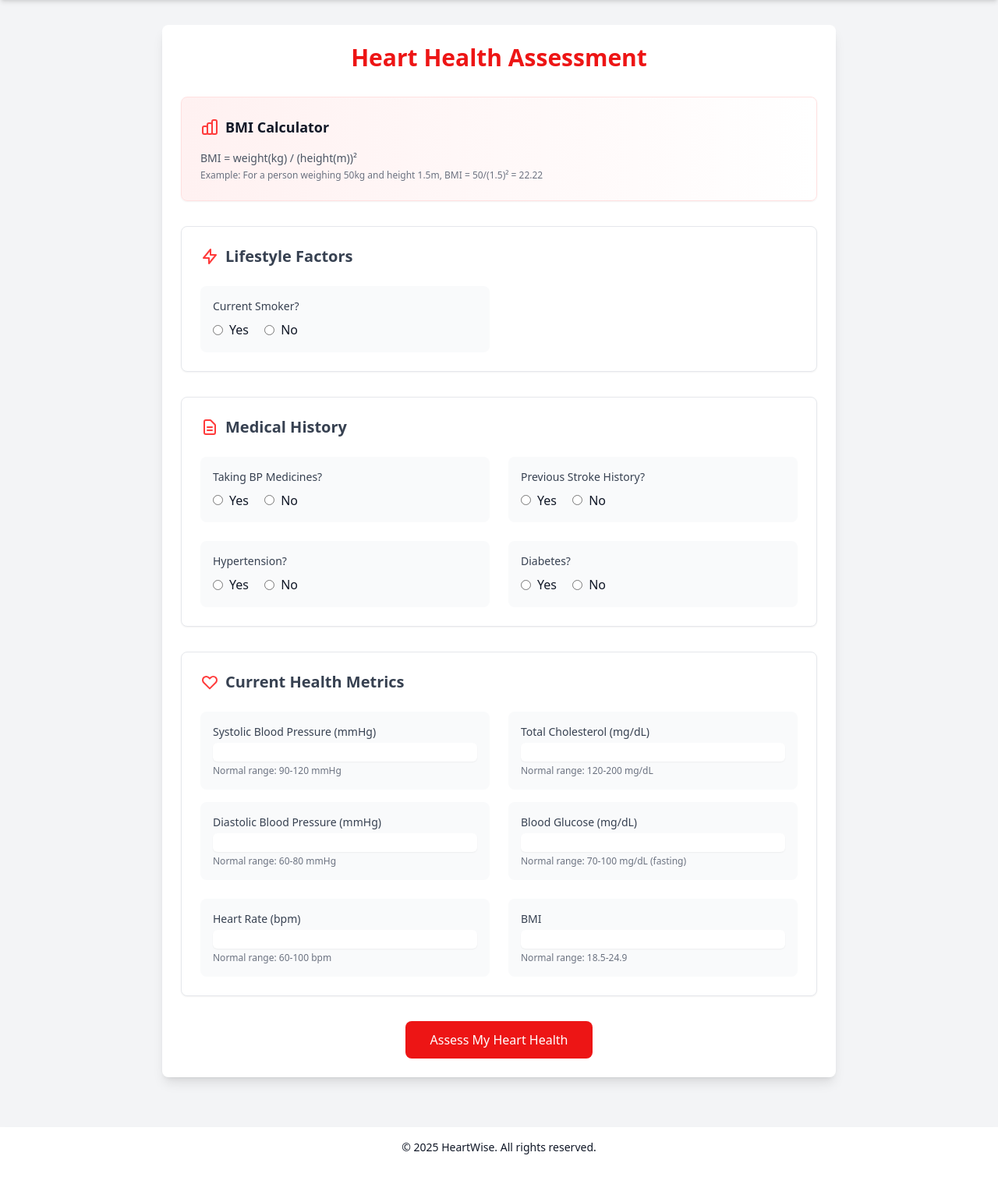
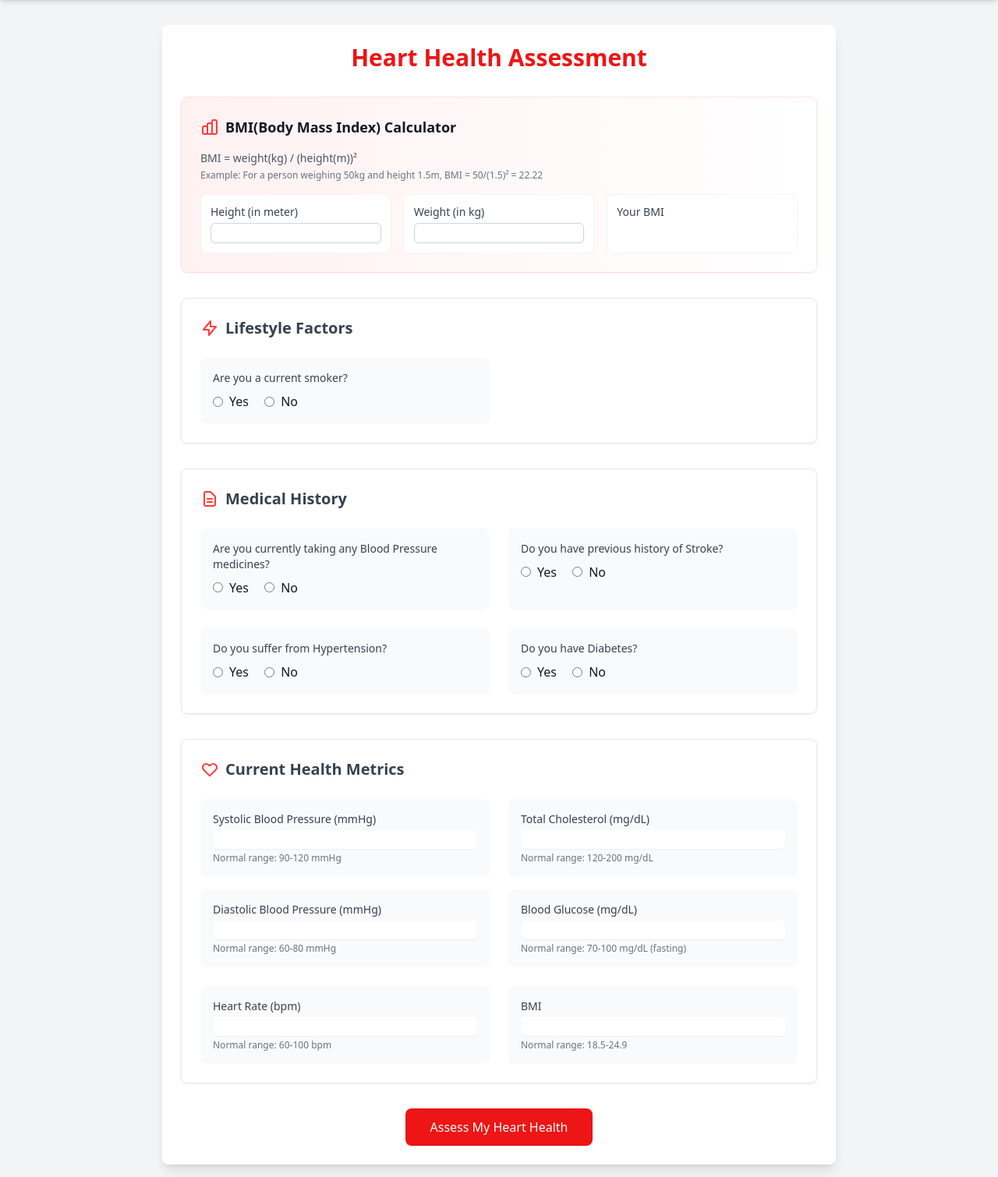
Before and after one commit to sarbashreeeeee/HeartWise-Heart-Disease-Detection, a Flask app: template app/blueprints/disease_detection/templates/metrics_input.html in a window 1280 px wide. Shown: the part 72-1582 px from the top of the page at 78% size. Before the commit the page ends 1553 px from the top, so only its background shows below. Run offline with Flask 3, Linux system fonts and the light colour scheme; the template is opened without the code that fills it: values that come from a table or form of the project are taken from there, others are empty; parts of the project's set-up code (start-up, migrations or seed data) failed here and were passed over; some libraries are stand-ins or nearby versions.

Commit message:
Added BMI calculator in the metric input form

```diff
--- a/app/blueprints/disease_detection/forms/metrics_input.py
+++ b/app/blueprints/disease_detection/forms/metrics_input.py
@@ -4,9 +4,34 @@ from wtforms.validators import DataRequired, NumberRange, Optional
 
 
 class MetricsInputForm(FlaskForm):
+    # Height and Weight for BMI Calculator
+    height = IntegerField(
+        "Height (in meter)",
+        validators=[
+            Optional(),
+            NumberRange(
+                min=0.1,
+                max=5,
+                message="Please enter a valid height",
+            ),
+        ],
+    )
+
+    weight = IntegerField(
+        "Weight (in kg)",
+        validators=[
+            Optional(),
+            NumberRange(
+                min=1,
+                max=300,
+                message="Please enter a valid weight",
+            ),
+        ],
+    )
+
     # Lifestyle Factors
     smoker = RadioField(
-        "Current Smoker?",
+        "Are you a current smoker?",
         choices=[(1, "Yes"), (0, "No")],
         validators=[DataRequired()],
     )
@@ -24,22 +49,24 @@ class MetricsInputForm(FlaskForm):
 
     # Medical History
     bp_meds = RadioField(
-        "Taking BP Medicines?",
+        "Are you currently taking any Blood Pressure medicines?",
         choices=[(1, "Yes"), (0, "No")],
         validators=[DataRequired()],
     )
     stroke = RadioField(
-        "Previous Stroke History?",
+        "Do you have previous history of Stroke?",
         choices=[(1, "Yes"), (0, "No")],
         validators=[DataRequired()],
     )
     hypertension = RadioField(
-        "Hypertension?",
+        "Do you suffer from Hypertension?",
         choices=[(1, "Yes"), (0, "No")],
         validators=[DataRequired()],
     )
     diabetes = RadioField(
-        "Diabetes?", choices=[(1, "Yes"), (0, "No")], validators=[DataRequired()]
+        "Do you have Diabetes?",
+        choices=[(1, "Yes"), (0, "No")],
+        validators=[DataRequired()],
     )
 
     # Current Health Metrics
--- a/app/blueprints/disease_detection/templates/metrics_input.html
+++ b/app/blueprints/disease_detection/templates/metrics_input.html
@@ -47,7 +47,7 @@
               d="M9 19v-6a2 2 0 00-2-2H5a2 2 0 00-2 2v6a2 2 0 002 2h2a2 2 0 002-2zm0 0V9a2 2 0 012-2h2a2 2 0 012 2v10m-6 0a2 2 0 002 2h2a2 2 0 002-2m0 0V5a2 2 0 012-2h2a2 2 0 012 2v14a2 2 0 01-2 2h-2a2 2 0 01-2-2z"
             />
           </svg>
-          <h3 class="text-lg font-semibold">BMI Calculator</h3>
+          <h3 class="text-lg font-semibold">BMI(Body Mass Index) Calculator</h3>
         </div>
         <p class="text-sm text-gray-600 dark:text-gray-300">
           BMI = weight(kg) / (height(m))²
@@ -56,6 +56,51 @@
           Example: For a person weighing 50kg and height 1.5m, BMI = 50/(1.5)² =
           22.22
         </p>
+        <!-- BMI Calculator -->
+        <div class="grid grid-cols-1 md:grid-cols-3 gap-4 mt-4">
+          <div
+            class="border border-gray-100 input-group p-3 rounded-lg bg-white dark:bg-gray-700"
+          >
+            <!-- input label -->
+            <label
+              class="block text-sm font-medium text-gray-700 dark:text-gray-300"
+            >
+              {{ form.height.label }}
+            </label>
+            <!-- input field -->
+            {{form.height( id = "bmiHeight", class="mt-1 block w-full rounded-md
+            border border-gray-300 shadow-sm focus:border-heartred-500
+            focus:ring-heartred-500 dark:bg-gray-600 dark:border-gray-500
+            dark:text-white" )}}
+          </div>
+
+          <div
+            class="border border-gray-100 input-group p-3 rounded-lg bg-white dark:bg-gray-700"
+          >
+            <!-- input label -->
+            <label
+              class="block text-sm font-medium text-gray-700 dark:text-gray-300"
+            >
+              {{ form.weight.label }}
+            </label>
+            <!-- input field -->
+            {{form.weight( id = "bmiWeight", class="mt-1 block w-full rounded-md
+            border border-gray-300 shadow-sm focus:border-heartred-500
+            focus:ring-heartred-500 dark:bg-gray-600 dark:border-gray-500
+            dark:text-white" )}}
+          </div>
+
+          <div
+            id="bmiOutput"
+            class="border border-gray-100 p-3 rounded-lg bg-white dark:bg-gray-700 flex flex-col justify-between"
+          >
+            <label
+              class="block text-sm font-medium text-gray-700 dark:text-gray-300"
+            >
+              Your BMI
+            </label>
+          </div>
+        </div>
       </div>
 
       <form id="metricsInputForm" class="space-y-8" action="" method="POST">
@@ -397,6 +442,52 @@
 
 {% endblock %} {% block extra_scripts %}
 <script>
+  // Get the input elements
+  const heightInput = document.getElementById("bmiHeight");
+  const weightInput = document.getElementById("bmiWeight");
+  const bmiOutput = document.getElementById("bmiOutput");
+
+  // Function to calculate BMI
+  function calculateBMI() {
+    const height = parseFloat(heightInput.value);
+    const weight = parseFloat(weightInput.value);
+
+    if (height && weight && height > 0 && weight > 0) {
+      // Calculate BMI: weight(kg) / (height(m))²
+      const bmi = weight / (height * height);
+
+      // Display the result with 2 decimal places
+      const bmiValueElement =
+        bmiOutput.querySelector("div.bmi-value") ||
+        document.createElement("div");
+      bmiValueElement.classList.add(
+        "bmi-value",
+        "text-lg",
+        "font-semibold",
+        "text-heartred-600",
+        "dark:text-heartred-400",
+        "mt-2"
+      );
+      bmiValueElement.textContent = bmi.toFixed(2);
+
+      if (!bmiOutput.contains(bmiValueElement)) {
+        bmiOutput.appendChild(bmiValueElement);
+      }
+    } else {
+      // Clear the result if inputs are invalid
+      const bmiValueElement = bmiOutput.querySelector("div.bmi-value");
+      if (bmiValueElement) {
+        bmiValueElement.textContent = "";
+      }
+    }
+  }
+
+  // Add event listeners to inputs for real-time updates
+  heightInput.addEventListener("input", calculateBMI);
+  weightInput.addEventListener("input", calculateBMI);
+
+  calculateBMI();
+
   // Show/hide cigarettes per day field based on smoking status
   document.querySelectorAll('input[name="smoker"]').forEach((radio) => {
     radio.addEventListener("change", function () {
--- a/app/blueprints/profile/forms/profile_update.py
+++ b/app/blueprints/profile/forms/profile_update.py
@@ -13,14 +13,14 @@ class ProfileUpdateForm(FlaskForm):
         "Full Name",
         validators=[
             Optional(),
-            Length(min=2, max=100),
+            Length(min=3, max=100, message="Name must be more than 3 characters!"),
         ],
     )
     username = StringField(
         "Username",
         validators=[
             Optional(),
-            Length(min=2, max=100),
+            Length(min=3, max=100, message="Username must be more than 3 characters!"),
         ],
     )
     email = StringField(
--- a/app/blueprints/profile/routes.py
+++ b/app/blueprints/profile/routes.py
@@ -42,7 +42,7 @@ def update_profile():
                             "message": "Current Password does not match!",
                         }
                     )
-            # commit wala code hatau ani error case dekhau
+
             from app import db
 
             db.session.commit()
@@ -69,7 +69,7 @@ def update_profile():
         return jsonify(
             {
                 "success": False,
-                "message": "Profile Form Validation Failed!",
+                "message": "Invalid Data!",
             }
         )
 
--- a/app/blueprints/user_auth/forms/register.py
+++ b/app/blueprints/user_auth/forms/register.py
@@ -26,14 +26,14 @@ class RegisterForm(FlaskForm):
         "Full Name",
         validators=[
             DataRequired(message="Please enter your name!"),
-            Length(min=2, max=100, message="Name must be more than 2 characters!"),
+            Length(min=3, max=100, message="Name must be more than 3 characters!"),
         ],
     )
     username = StringField(
         "Username",
         validators=[
             DataRequired(message="Please enter your username!"),
-            Length(min=2, max=100),
+            Length(min=3, max=100, message="Username must be more than 3 characters!"),
         ],
     )
     email = StringField(
--- a/app/models/metric.py
+++ b/app/models/metric.py
@@ -32,6 +32,8 @@ class Metric(db.Model):
     glucose = db.Column(db.Integer, nullable=False)
     timestamp = db.Column(TIMESTAMP, nullable=False)
     prediction = db.Column(db.Boolean, nullable=True)
+    height = db.Column(db.Float, nullable=True)
+    weight = db.Column(db.Float, nullable=True)
 
     reports = db.relationship("Report", cascade="all, delete-orphan")
 
--- a/requirements.txt
+++ b/requirements.txt
@@ -10,15 +10,19 @@ Flask-Migrate==4.1.0
 Flask-SQLAlchemy==3.1.1
 Flask-WTF==1.2.2
 idna==3.10
+iniconfig==2.1.0
 itsdangerous==2.2.0
 Jinja2==3.1.5
 joblib==1.4.2
 Mako==1.3.9
 MarkupSafe==3.0.2
 numpy==2.2.3
+packaging==24.2
 pandas==2.2.3
 pillow==11.1.0
+pluggy==1.5.0
 psycopg2-binary==2.9.10
+pytest==8.3.5
 python-dateutil==2.9.0.post0
 python-dotenv==1.0.1
 pytz==2025.2
```
Also changed, not shown: migrations/versions/71c086645a1a_added_height_and_weight_metric_in_the_.py (added, +34 -0 lines), tests/conftest.py (added), tests/unit/__init__.py (added).
